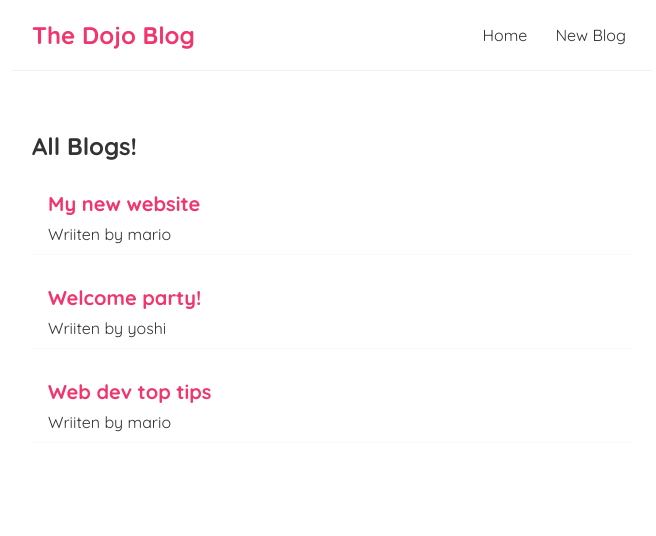
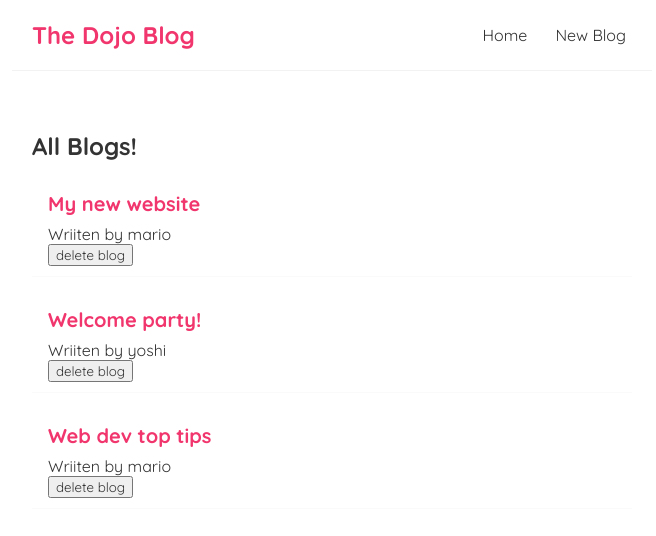
Before and after one commit to ukaran11/dojo-blog-react, a React (Create React App) app: page / in a window 1280 px wide. Shown: the top 536 px of the page, without its empty margins (308-964 px from the left). Built offline with nearby package versions, Linux system fonts and the light colour scheme; the HTML template or start-up script is replaced by a standard one.

Commit message:
Utsav | Added deletion functionality

```diff
--- a/src/BlogList.js
+++ b/src/BlogList.js
@@ -1,4 +1,4 @@
-const BlogList = ({ blogs, title}) => {
+const BlogList = ({ blogs, title, handleDelete}) => {
 
   return (
     <div className="blog-list">
@@ -7,6 +7,7 @@
         <div className="blog-preview" key={blog.id}>
           <h2>{blog.title}</h2>
           <p>Wriiten by {blog.author}</p>
+          <button onClick={() => handleDelete(blog.id)}>delete blog</button>
         </div>
       ))}
     </div>
--- a/src/Home.js
+++ b/src/Home.js
@@ -7,9 +7,14 @@
         {title: 'Welcome party!', body: 'lorem ipsum... ', author: 'yoshi', id:2},
         {title: 'Web dev top tips', body: 'lorem ipsum... ', author: 'mario', id:3}
     ])
+
+    const handleDelete = (id) => {
+        const newBlogs = blogs.filter(blog => blog.id !== id);
+        setBlogs(newBlogs);
+    }
     return (
         <div className="home">
-          <BlogList blogs={blogs} title="All Blogs!"/>
+          <BlogList blogs={blogs} title="All Blogs!" handleDelete={handleDelete}/>
         </div>
     );
 }
```
